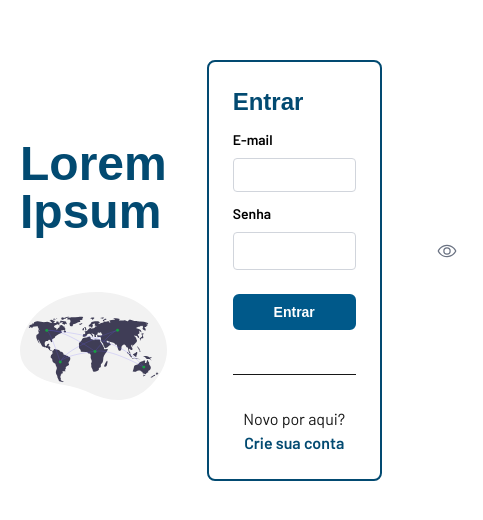
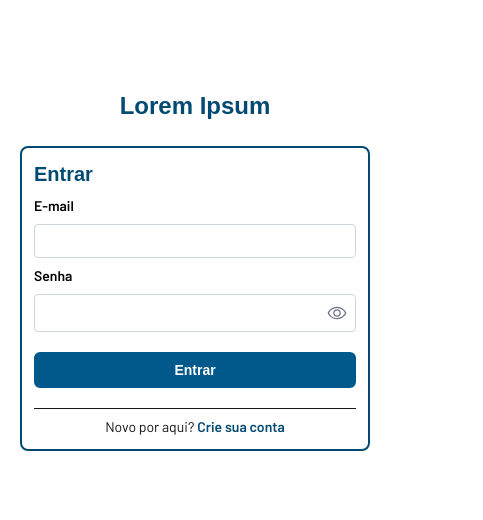
Before and after one commit to YUITIKL/PW, a Next.js app in the folder frontend/: page / in a window 390 px wide. Shown: the part 152-672 px from the top of the page, 483 px wide, since content can reach past the window. Built offline with nearby package versions, Linux system fonts and the light colour scheme; a web font is replaced by a local one.

Commit message:
Login e sign-up responsivo mobile

```diff
--- a/frontend/app/page.tsx
+++ b/frontend/app/page.tsx
@@ -99,18 +99,18 @@ export default function Home() {
         };
 
   return (
-    <div className="flex flex-row flex-1 items-center p-5">
+    <div className="flex flex-col md:flex-row flex-1 items-center justify-center p-5">
       {/* Image */}
-      <div className="w-1/2 h-full justify-items-center">
-        <h1 className="text-5xl font-title text-sky-900 font-semibold mb-14">
+      <div className="md:w-1/2 w-full h-full justify-items-center">
+        <h1 className="text-2xl lg:text-5xl font-title text-sky-900 font-semibold mb-6 md:mb-14">
           Lorem Ipsum
         </h1>
-        <Image src={worldSvg} alt="Logo" width={500} />
+        <Image src={worldSvg} alt="Logo" width={500} className="hidden md:flex" />
       </div>
 
       {/* Login */}
-      <div className="flex flex-col border-2 border-sky-900 rounded-lg w-1/2 p-6 mx-10 gap-3">
-        <h2 className="text-2xl font-semibold text-sky-900 font-title">
+      <div className="flex flex-col border-2 border-sky-900 rounded-lg w-full md:w-1/2 p-3 md:p-6 mx-10 gap-2 md:gap-3">
+        <h2 className="text-xl md:text-2xl font-semibold text-sky-900 font-title">
           {labels.title}
         </h2>
 
@@ -176,9 +176,9 @@ export default function Home() {
           <Button full text={labels.button} onClick={submit} />
         </div>
 
-        <hr className="my-5" />
+        <hr className="md:my-5" />
 
-        <p className="text-base text-center font-common">
+        <p className="text-sm md:text-base text-center font-common">
           {labels.changeMode}{" "}
           <span
             className="text-sky-900 hover:text-sky-700 hover:cursor-pointer font-semibold"
```
